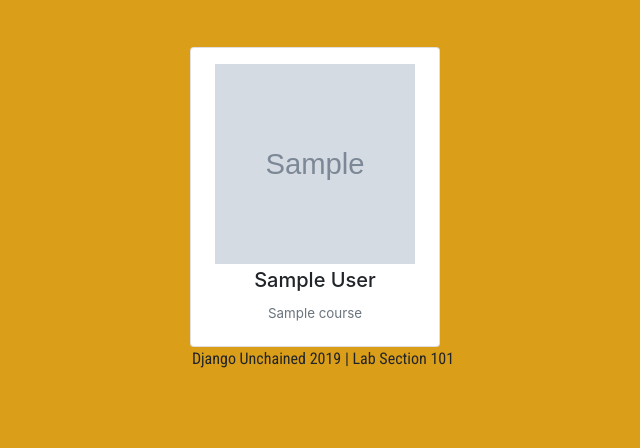
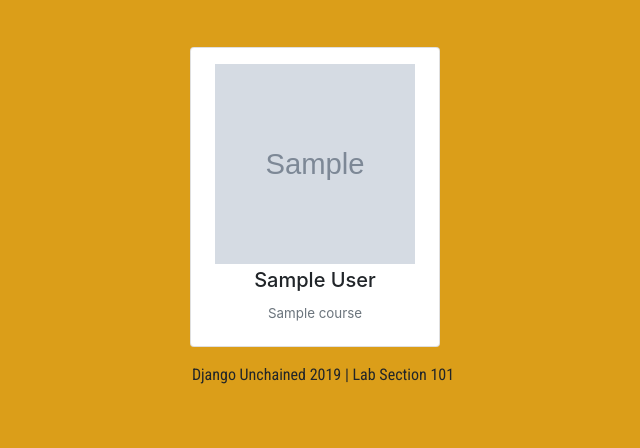
Before and after one commit to thejimster82/SkillMatch, a Django app: template matching/templates/matching/search.html in a window 1280 px wide. Shown: the part 80-528 px from the top of the page, without its empty margins (317-957 px from the left). Run offline with Django 3.2, Linux system fonts and the light colour scheme; a user stored in the database is signed in; tables that the repository leaves empty hold one stand-in row (values such as "Sample post"); the template is opened without the code that fills it: most values are stand-ins (such as "Sample title", 1, 10 or a date in 2020); grey boxes marked "Sample" are stand-in pictures; parts of the project's set-up code (start-up, migrations or seed data) failed here and were passed over; some libraries are stand-ins or nearby versions.

Commit message:
add padding to bottom of search results

```diff
--- a/matching/templates/matching/search.html
+++ b/matching/templates/matching/search.html
@@ -2,7 +2,7 @@
 {% block title %}Search Results{% endblock %}
 
 {% block content %}
-<div class="mx-auto" style="width: 100%; text-align: center;">
+<div class="mx-auto" style="width: 100%; text-align: center; padding-bottom: 1em">
     {% for result in results_list %}
         {% include 'snippets/profile_view.html' with result=result %}
     {% empty %}
```
